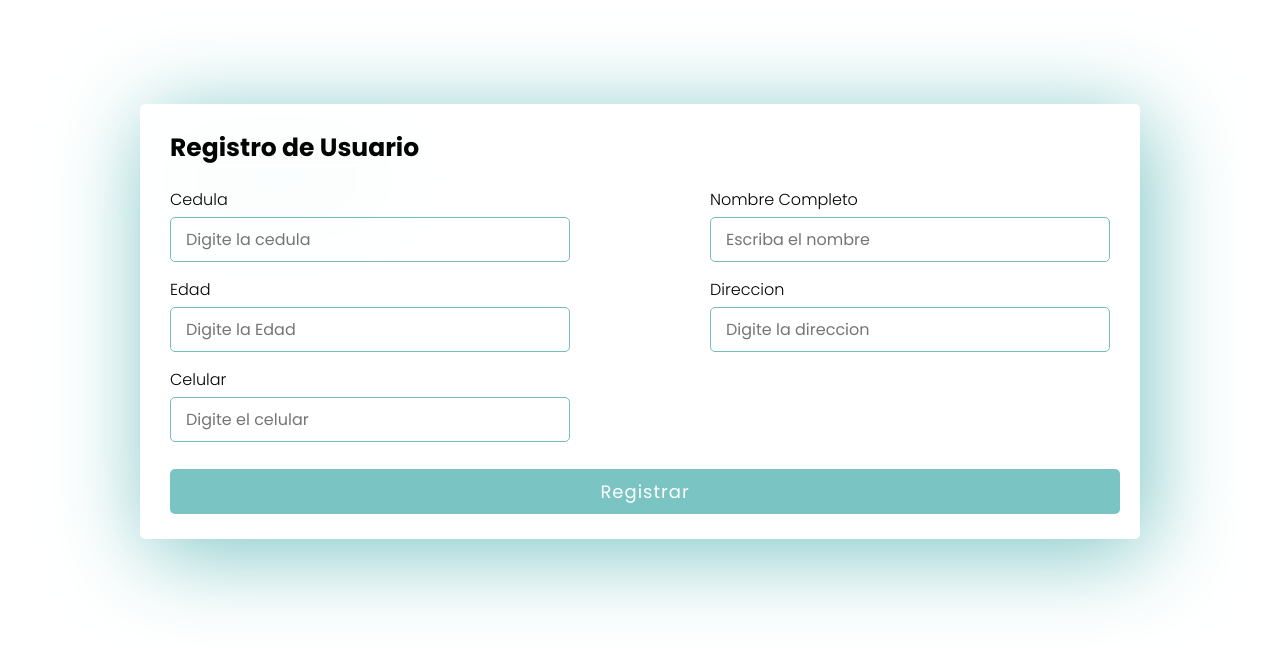
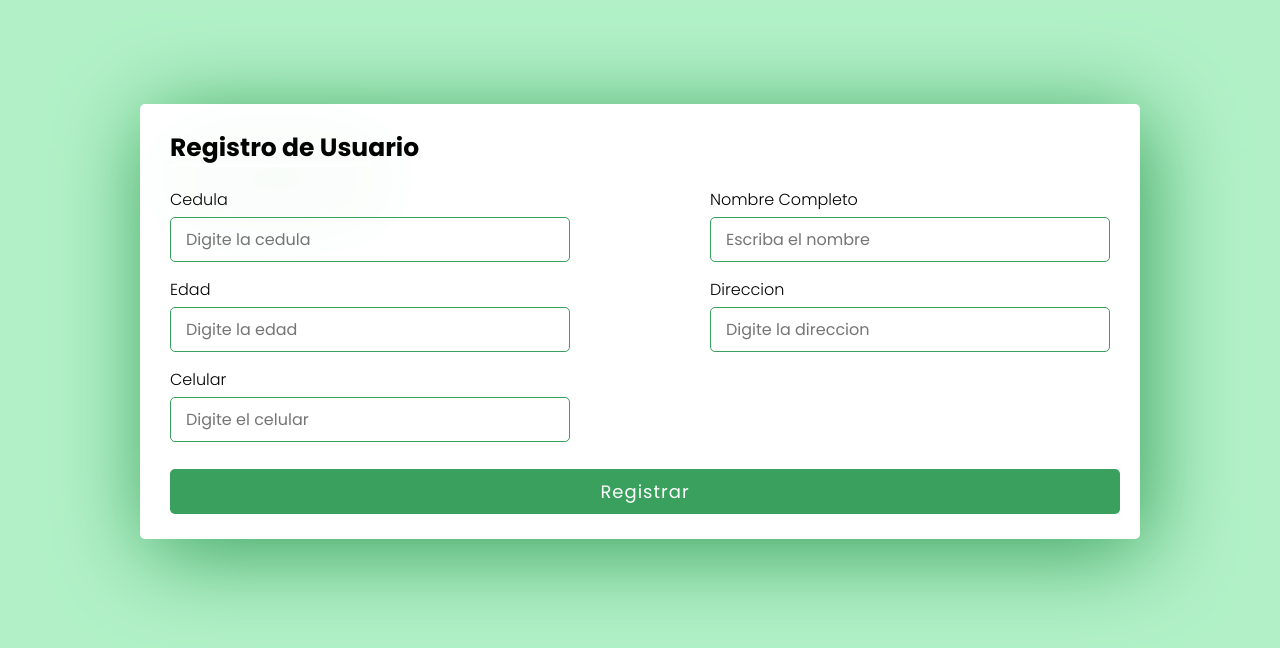
Before and after one commit to jhonnierdlc/ProyectBiblioteca, a React (Create React App) app: page /Registro-Usuario in a window 1280 px wide. Shown: the part 106-754 px from the top of the page. Built offline with nearby package versions, Linux system fonts and the light colour scheme.

Commit message:
Integracion para el Registro de Cliente

```diff
--- a/package.json
+++ b/package.json
@@ -7,10 +7,12 @@
     "@testing-library/react": "^13.4.0",
     "@testing-library/user-event": "^13.5.0",
     "axios": "^1.6.8",
+    "joi": "^17.12.3",
     "react": "^18.2.0",
     "react-dom": "^18.2.0",
     "react-router-dom": "^6.22.3",
     "react-scripts": "5.0.1",
+    "react-toastify": "^10.0.5",
     "web-vitals": "^2.1.4"
   },
   "scripts": {
--- a/src/App.js
+++ b/src/App.js
@@ -7,9 +7,12 @@ import RegistroLibros from "./components/Libros/RegistroLibros/RegistroLibros";
 import ConsultarUsuarios from "./components/Usuarios/ConsultarUsuarios/ConsultarUsuarios";
 import ConsultarLibro from "./components/Libros/ConsultaLibros/ConsultaLibro";
 
+
+
 function App() {
 	const user = localStorage.getItem("token");
   return (
+
     <Routes>
 			{user && <Route path="/" exact element={<Main />} />}
 			<Route path="/login" exact element={<Login />} />
--- a/src/components/Usuarios/RegistroUsuarios/RegistroUsuario.css
+++ b/src/components/Usuarios/RegistroUsuarios/RegistroUsuario.css
@@ -3,7 +3,6 @@
   height: 100vh;
   justify-content: center;
   align-items: center;
-  background: white;
 }
 
 .containerr{
@@ -12,7 +11,7 @@
   background: white;
   padding: 25px 30px;
   border-radius: 5px;
-  box-shadow: 7px 13px 90px #7bc4c4;
+  box-shadow: 7px 13px 90px #39a05d;
 
 }
 
@@ -30,7 +29,7 @@
   bottom: 0;
   height: 3px;
   width: 200px;
-  box-shadow: 7px 13px 90px #7bc4c4;
+  box-shadow: 7px 13px 90px #39a05d;
 }
 
 .containerr form .user-details{
@@ -56,7 +55,7 @@ form .user-details .input-box{
   width: 400px;
   outline: none;
   border-radius: 5px;
-  border: 1px solid #75bdbd;
+  border: 1px solid #39a05d;
   padding-left: 15px;
   font-size: 16px;
 }
@@ -88,7 +87,7 @@ form .user-details .input-box{
 
 
 .custom-file-upload:hover {
-  background: #98c9c9;
+  background: #39a05d;
 }
 
 
@@ -102,11 +101,11 @@ form .user-details .input-box{
   font-size: 500;
   letter-spacing: 1px;
   border-radius: 5px;
-  background: #7bc4c4;
+  background: #39a05d;
 }
 
 .btt:hover{
 
-  background: #98c9c9;
+  background: #39995b;
 
 }
--- a/src/components/Usuarios/RegistroUsuarios/RegistroUsuarios.jsx
+++ b/src/components/Usuarios/RegistroUsuarios/RegistroUsuarios.jsx
@@ -1,7 +1,64 @@
-import React from "react";
+import React, { useState } from 'react';
+import { useNavigate } from 'react-router-dom';
+import { crearCliente } from "../../../services/clienteServices";
+import Joi from 'joi';
+import { toast } from 'react-toastify';
 import "./RegistroUsuario.css";
 
 function RegistroUsuarios() {
+  const [data, setData] = useState({ cedula: "", nombre: "", edad: "", direccion: "",celular: "" });
+  const navigate = useNavigate();
+
+  const schema = {
+    cedula: Joi.string().required(),
+    nombre: Joi.string().required(),
+    edad: Joi.string().required(),
+    direccion: Joi.string().required(),
+    celular: Joi.string().required(),
+  };
+
+  const handleSubmit = async (e) => {
+    e.preventDefault();
+
+    // Validar datos con Joi
+    const { error } = Joi.object(schema).validate(data, { abortEarly: false });
+
+    if (error) {
+      console.error("Error de validación:", error.details);
+      return;
+    }
+
+
+
+    try {
+      // Llama a la función del servicio para enviar la solicitud POST
+      await crearCliente(data);
+
+      toast.success("Cliente creado con éxito");
+      navigate('/');
+    } catch (error) {
+      console.error("Error al enviar el formulario:", error);
+      toast.error("Error al crear el cliente");
+      // Manejar los errores según sea necesario
+    }
+  }
+
+  const handleChange = (e) => {
+    // Actualizar el estado 'data' al escribir en los campos del formulario
+    const { name, value } = e.target;
+
+    // Validar si la entrada es un número para el campo de edad
+    if (name === 'edad' && isNaN(value)) {
+      return; // No actualices el estado si no es un número
+    }
+
+    setData(prevData => ({
+      ...prevData,
+      [name]: value
+    }));
+  }
+
+
   return (
     <div className="bdy">
       <div class="containerr">
@@ -12,35 +69,36 @@ function RegistroUsuarios() {
               <span class="details">
                 Cedula
               </span>
-              <input type="text" placeholder="Digite la cedula" required name="cedula" />
+              <input type="text" placeholder="Digite la cedula" required name="cedula"  value={data.cedula} onChange={handleChange}/>
             </div>
             <div class="input-box">
               <span class="details">
                 Nombre Completo
               </span>
-              <input type="text" placeholder="Escriba el nombre" required name="nombre" />
+              <input type="text" placeholder="Escriba el nombre" required name="nombre"  value={data.nombre} onChange={handleChange} />
             </div>
             <div class="input-box">
               <span class="details">
                 Edad
               </span>
-              <input type="text" placeholder="Digite la Edad" required name="Edad" />
+              <input type="text" placeholder="Digite la edad" required name="edad" value={data.edad} onChange={handleChange}/>
             </div>
             <div class="input-box">
               <span class="details">
                 Direccion
               </span>
-              <input type="text" placeholder="Digite la direccion" required name="direccion" />
+              <input type="text" placeholder="Digite la direccion" required name="direccion" value={data.direccion} onChange={handleChange}/>
             </div>
+
             <div class="input-box">
               <span class="details">
                 Celular
               </span>
-              <input type="text" placeholder="Digite el celular" required name="celular" />
+              <input type="text" placeholder="Digite el celular" required name="celular" value={data.celular} onChange={handleChange} />
             </div>
           </div>
           <div class="button">
-            <input type="submit" class="btt" value="Registrar" />
+            <input type="submit" class="btt" value="Registrar" onClick={handleSubmit} />
           </div>
         </form>
       </div>
--- a/src/index.js
+++ b/src/index.js
@@ -4,6 +4,7 @@ import { BrowserRouter } from "react-router-dom";
 import "./index.css";
 import App from "./App";
 import Main from "./components/Main";
+
 
 ReactDOM.render(
 	<React.StrictMode>
--- /dev/null
+++ b/src/services/clienteServices.js
@@ -0,0 +1,23 @@
+import axios from 'axios'
+
+const apiUrl = "http://localhost:8080/api/client";
+
+export const crearCliente = (data) => {
+    return axios.post(apiUrl,data)
+};
+
+export const obtenerClientes = () => {
+    return axios.get(apiUrl)
+};
+
+export const obtenerClienteId = (id) => {
+    return axios.get(`${apiUrl}/${id}`)
+}
+
+export const actualizarCliente = (id,data) => {
+    return axios.put(`${apiUrl}/${id}`,data)
+};
+
+export const eliminarCliente = (id) => {
+    return axios.delete(`${apiUrl}/${id}`)
+};
```
Also changed, not shown: 1 other file (tests, documents, lock files or other folders).
